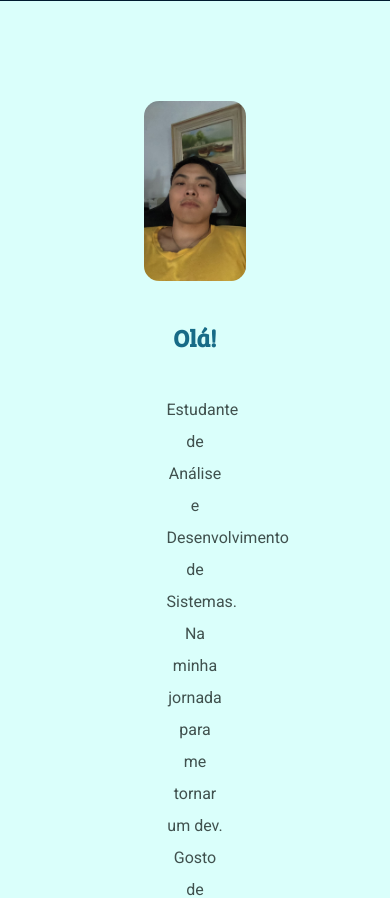
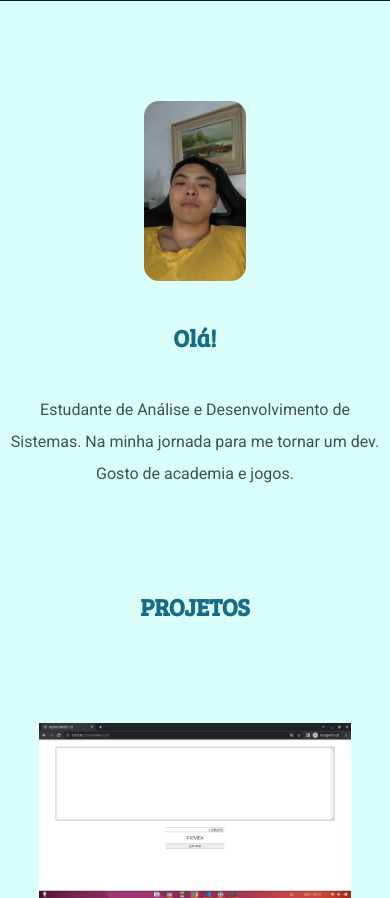
Before and after one commit to brunoikarimoto/capstone02, a plain HTML site: page index.html in a window 390 px wide. Shown: the part 739-1637 px from the top of the page. Drawn offline with Linux system fonts and the light colour scheme.

Commit message:
capstone02 att

```diff
--- a/assets/css/style.css
+++ b/assets/css/style.css
@@ -208,4 +208,13 @@ footer>p {
     .proj>img {
         width: 80%;
     }
+
+    .intro {
+        margin-left: 10px;
+        margin-right: 10px;
+    }
+
+    .intro>p {
+        width: 100%;
+    }
 }
```
